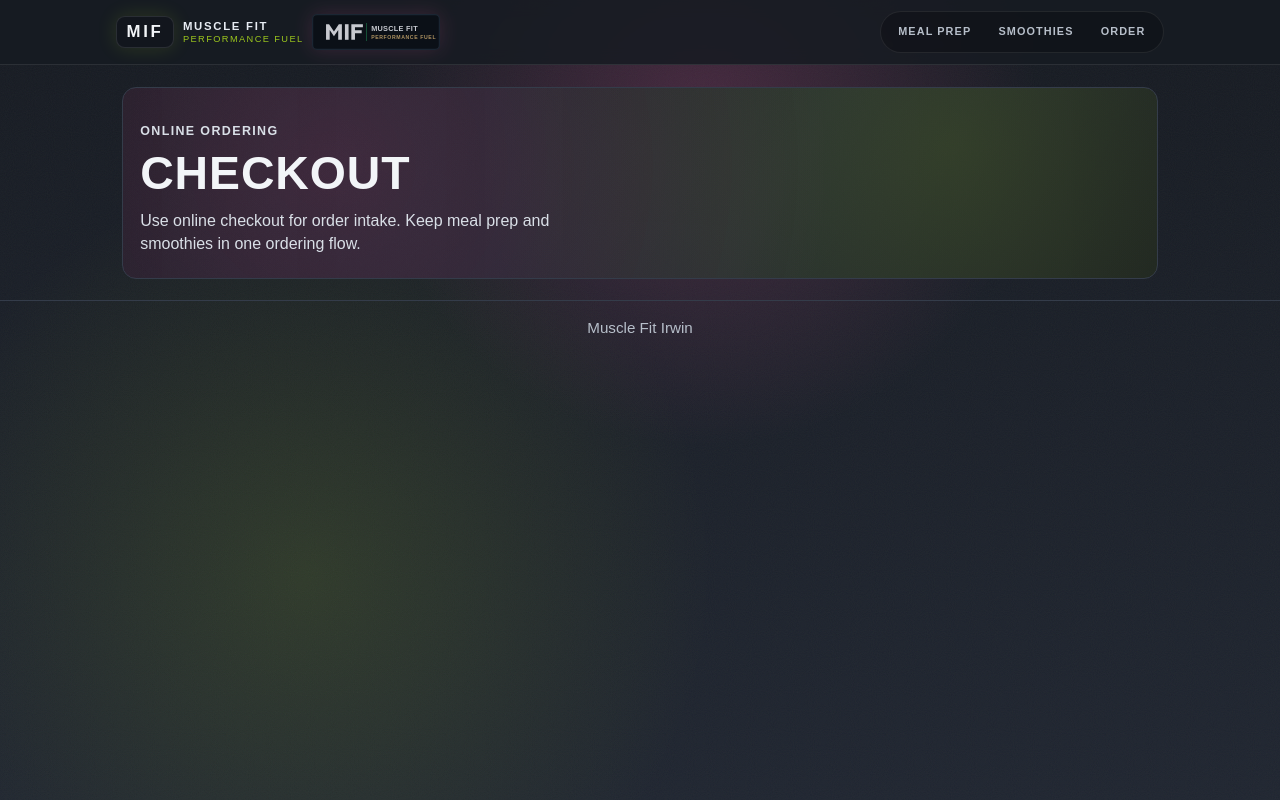
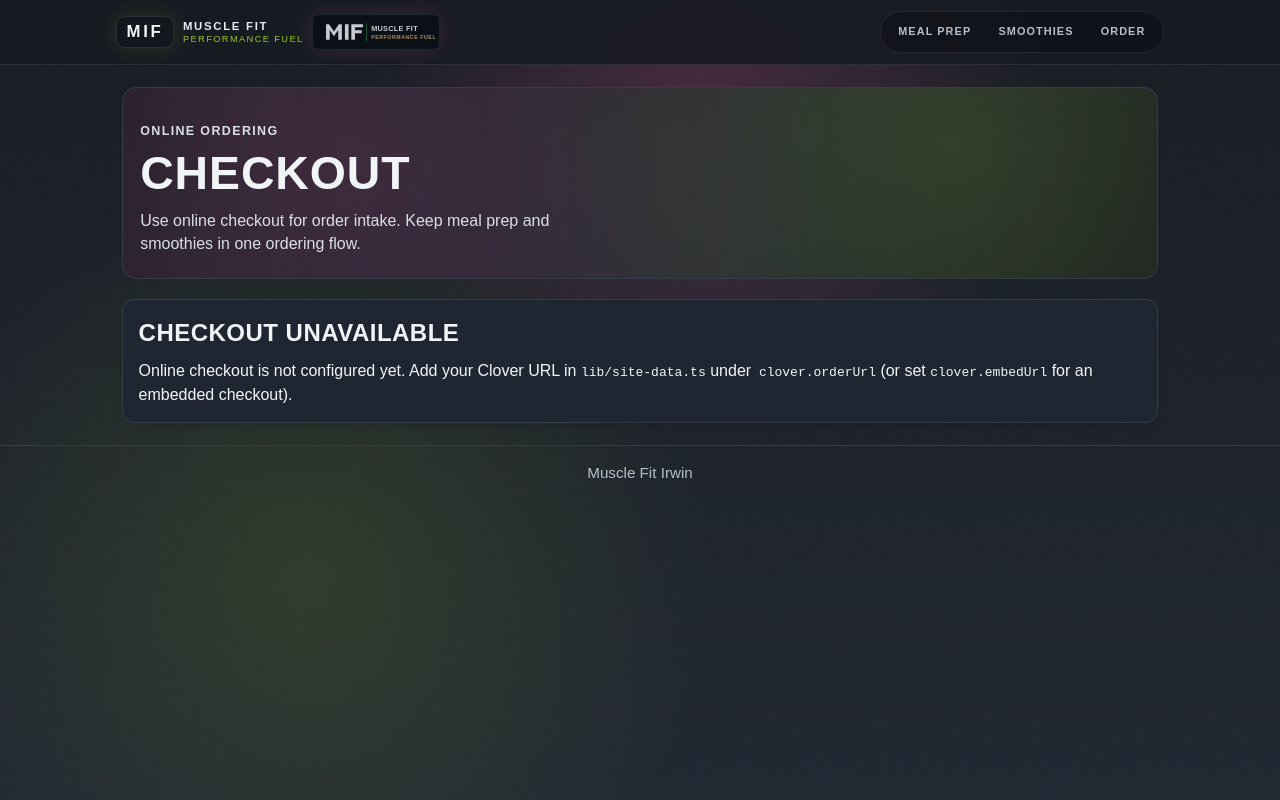
Before and after one commit to nwilliam441/Musclefit, a Next.js app: page /order in a window 1280 px wide. Built offline with nearby package versions, Linux system fonts and the light colour scheme.

Commit message:
Improve checkout load failure handling

```diff
--- a/app/order/page.tsx
+++ b/app/order/page.tsx
@@ -42,7 +42,15 @@ export default function OrderPage() {
             </a>
           </p>
         </section>
-      ) : null}
+      ) : (
+        <section className="card">
+          <h2>Checkout Unavailable</h2>
+          <p>
+            Online checkout is not configured yet. Add your Clover URL in <code>lib/site-data.ts</code> under
+            <code> clover.orderUrl</code> (or set <code>clover.embedUrl</code> for an embedded checkout).
+          </p>
+        </section>
+      )}
     </main>
   );
 }
--- a/app/page.tsx
+++ b/app/page.tsx
@@ -29,7 +29,7 @@ export default function Home() {
               <Link href="/smoothies" className="btn btn-secondary">
                 View Smoothies
               </Link>
-              {siteData.clover.enabled ? (
+              {siteData.clover.enabled && (siteData.clover.orderUrl || siteData.clover.embedUrl) ? (
                 <Link href="/order" className="btn landing-btn-checkout">
                   Checkout
                 </Link>
```
Also changed, not shown: components/meal-prep-form.tsx (+5 -3 lines).
